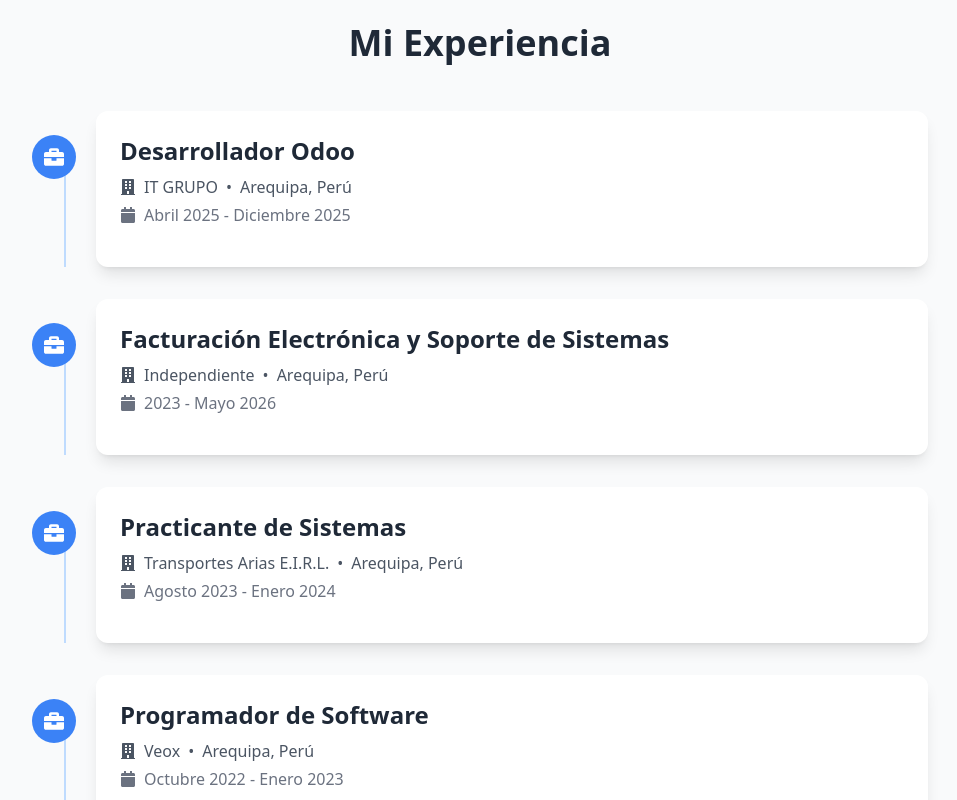
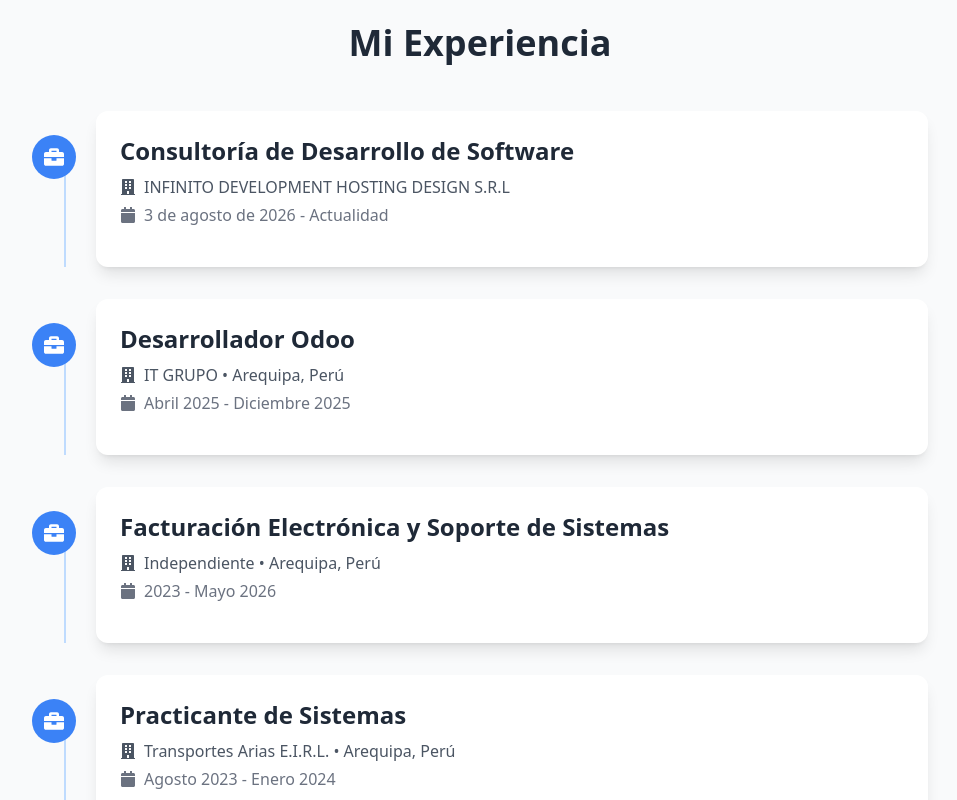
Before and after one commit to dotir/portafolio, a React (Create React App) app: page / in a window 1280 px wide. Shown: the part 3200-4000 px from the top of the page, without its empty margins (160-1117 px from the left). Built offline with nearby package versions, Linux system fonts and the light colour scheme.

Commit message:
feat: add current software consulting experience

```diff
--- a/src/pages/Experience.js
+++ b/src/pages/Experience.js
@@ -2,6 +2,11 @@ import React from 'react';
 import { FaBriefcase, FaCalendar, FaBuilding } from 'react-icons/fa';
 
 const experiences = [
+  {
+    title: 'Consultoría de Desarrollo de Software',
+    company: 'INFINITO DEVELOPMENT HOSTING DESIGN S.R.L',
+    duration: '3 de agosto de 2026 - Actualidad'
+  },
   {
     title: 'Desarrollador Odoo',
     company: 'IT GRUPO',
@@ -89,11 +94,14 @@ const Experience = () => (
 
               <div className="mb-4">
 <h3 className="text-2xl font-bold text-gray-800 dark:text-gray-200">{experience.title}</h3>
-<div className="flex items-center space-x-2 text-gray-600 dark:text-gray-400 mt-2">
-                  <FaBuilding />
-                  <span>{experience.company}</span>
-                  <span>•</span>
-                  <span>{experience.location}</span>
+<div className="flex items-start gap-2 text-gray-600 dark:text-gray-400 mt-2">
+                  <FaBuilding className="shrink-0 mt-1" />
+                  <div className="min-w-0 break-words">
+                    <span>{experience.company}</span>
+                    {experience.location && (
+                      <span> • {experience.location}</span>
+                    )}
+                  </div>
                 </div>
                 <div className="flex items-center space-x-2 text-gray-500 mt-1">
                   <FaCalendar />
```
